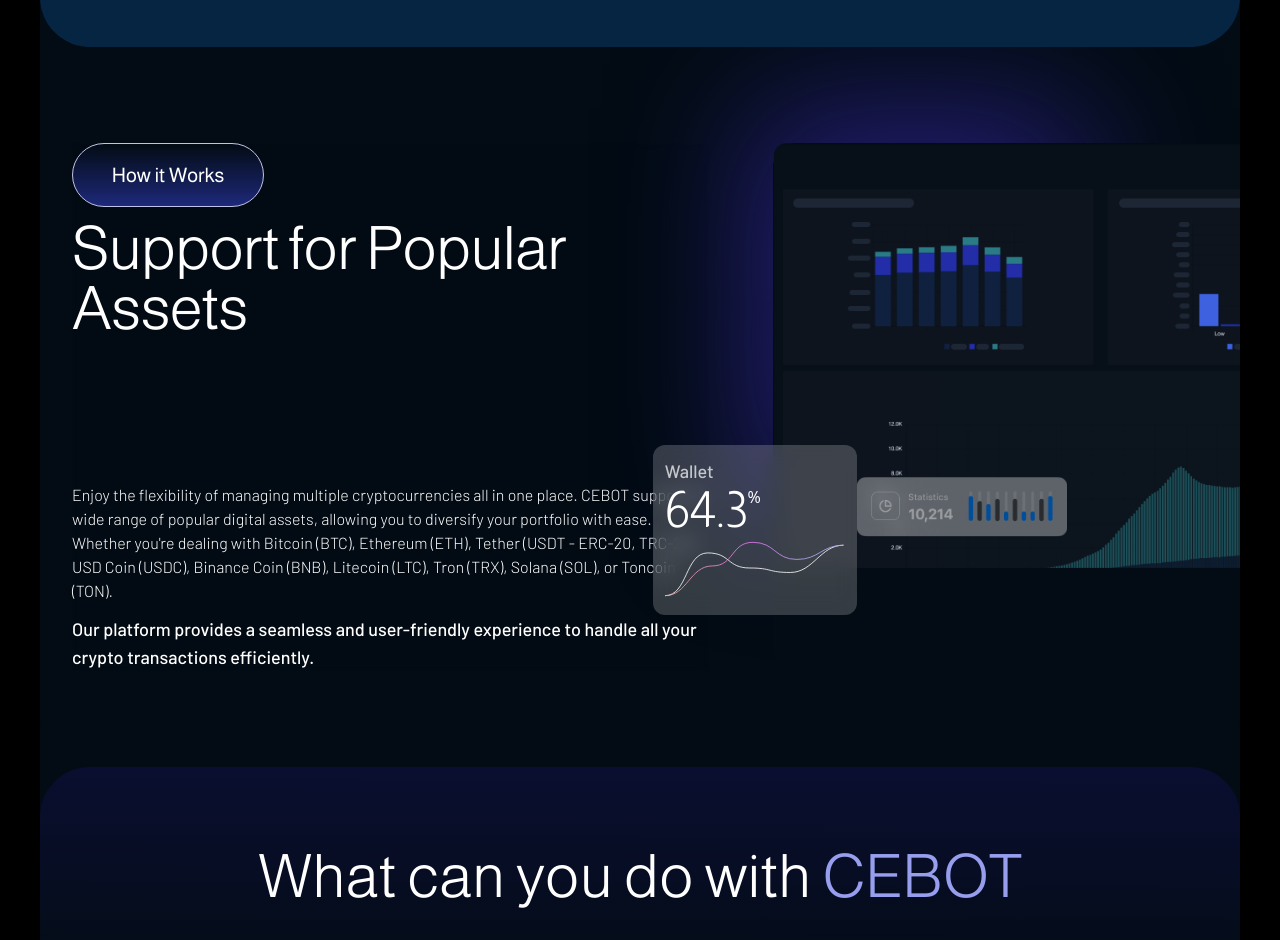
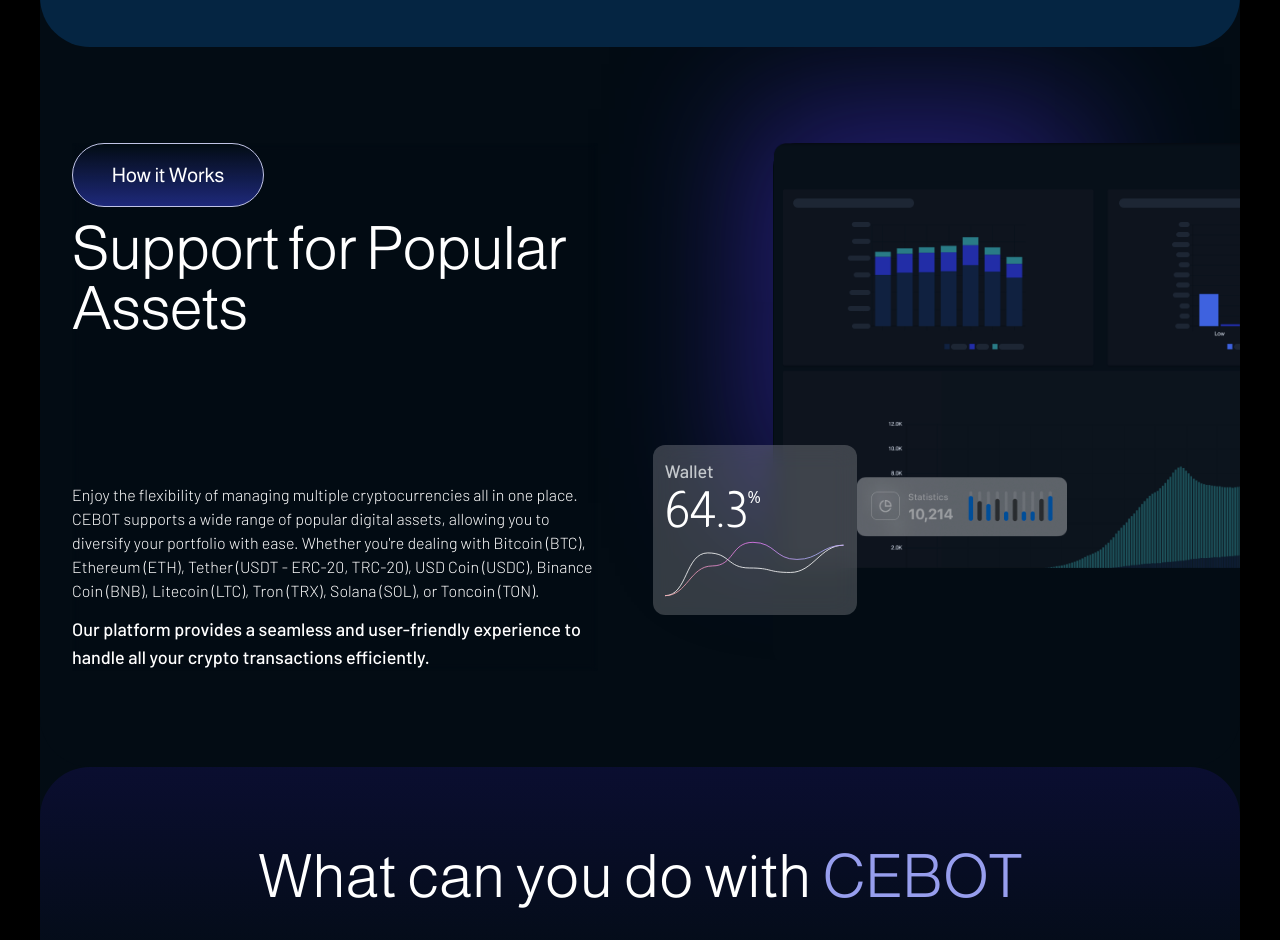
Before and after one commit to MdShobujDev/cebot-2, a Next.js app: page / in a window 1280 px wide. Shown: the part 3699-4639 px from the top of the page. Built offline with nearby package versions, Linux system fonts and the light colour scheme; what @ant-design/nextjs-registry would draw is missing.

Commit message:
fix: solve support section issue

```diff
--- a/src/components/HomePage/Support/Support.tsx
+++ b/src/components/HomePage/Support/Support.tsx
@@ -15,12 +15,12 @@
     <section className=" bg-[#030C14] w-full overflow-hidden">
       <div className=" bg-[#030C14] w-full text-white md:py-24 py-14 pl-8 lg:pr-0 pr-8 flex   justify-between rounded-b-[50px] gap-16 relative ">
         <div
-          className="bg-no-repeat bg-contain bg-center lg:!bg-none"
+          className="bg-no-repeat bg-contain bg-center lg:!bg-none min-[1200px]:flex-[0_0_45%] "
           style={{
             backgroundImage: `url(${Ipad.src})`,
           }}
         >
-          <div className="flex flex-col min-[1200px]:flex-[0_0_45%] gap-36  justify-between bg-[#030C14]/10 backdrop-blur-sm lg:bg-none ">
+          <div className="flex flex-col gap-36  justify-between bg-[#030C14]/10 backdrop-blur-sm lg:bg-none ">
             <div>
               <div className=" max-w-max">
                 <SecondaryButton
```
